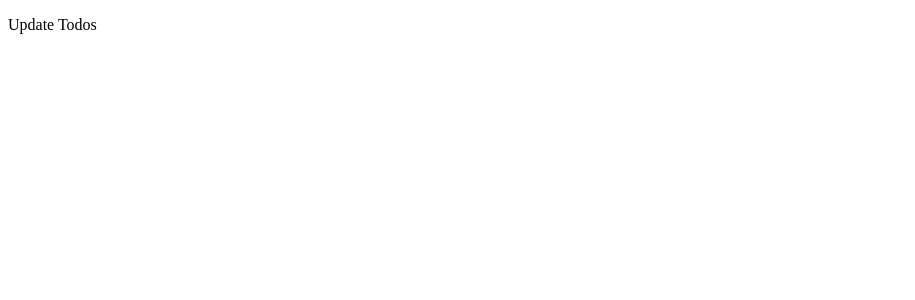
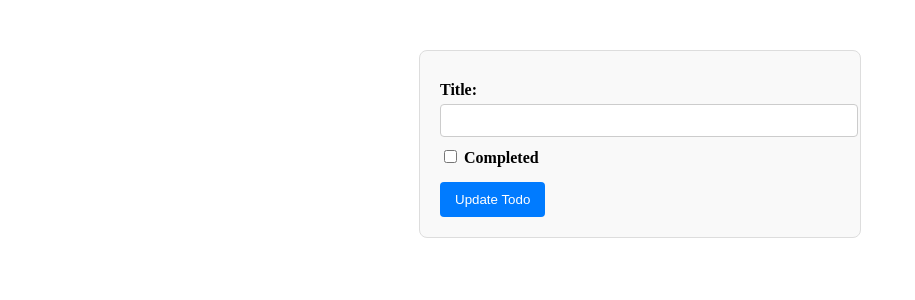
Before and after one commit to Kingdom-Scripts/Todo.App, an Angular app: page /update/1 in a window 1280 px wide. Shown: the top 300 px of the page, without its empty margins (0-915 px from the left). Built offline with nearby package versions, Linux system fonts and the light colour scheme; no server answers.

Commit message:
update todo and todo detail created

```diff
--- a/angular.json
+++ b/angular.json
@@ -98,5 +98,8 @@
         }
       }
     }
+  },
+  "cli": {
+    "analytics": "861acdad-8e0e-471b-b1e8-b8f0c2359315"
   }
 }
--- a/src/app/app.config.ts
+++ b/src/app/app.config.ts
@@ -1,8 +1,24 @@
+// import { ApplicationConfig, provideZoneChangeDetection } from '@angular/core';
+// import { provideRouter } from '@angular/router';
+
+// import { routes } from './app.routes';
+
+// export const appConfig: ApplicationConfig = {
+//   providers: [provideZoneChangeDetection({ eventCoalescing: true }), provideRouter(routes)]
+// };
+
+
 import { ApplicationConfig, provideZoneChangeDetection } from '@angular/core';
 import { provideRouter } from '@angular/router';
+import { provideHttpClient } from '@angular/common/http';
+
 
 import { routes } from './app.routes';
 
 export const appConfig: ApplicationConfig = {
-  providers: [provideZoneChangeDetection({ eventCoalescing: true }), provideRouter(routes)]
+  providers: [
+    provideHttpClient(),
+    provideRouter(routes),
+    provideZoneChangeDetection({ eventCoalescing: true }),
+  ],
 };
--- a/src/app/todo-detail/todo-detail.component.html
+++ b/src/app/todo-detail/todo-detail.component.html
@@ -1 +1,8 @@
-<p>Todo Detail</p>
+<!-- <p>Todo Detail</p> -->
+
+<div *ngIf="todo" class="todo-container" >
+  <h2>Todo Details</h2>
+  <p><strong>ID:</strong> {{ todo.id }}</p>
+  <p><strong>Title:</strong> {{ todo.title }}</p>
+  <p><strong>Completed:</strong> {{ todo.completed ? 'Yes' : 'No' }}</p>
+</div>
--- a/src/app/todo-detail/todo-detail.component.scss
+++ b/src/app/todo-detail/todo-detail.component.scss
@@ -0,0 +1,34 @@
+
+body {
+  font-family: Arial, sans-serif;
+  background-color: #f0f2f5;
+}
+
+.todo-container {
+  max-width: 500px;
+  margin: 30px auto;
+  padding: 20px;
+  border: 1px solid #eee;
+  border-radius: 8px;
+  background-color: #fff;
+
+  h2 {
+    text-align: center;
+    margin-bottom: 20px;
+  }
+
+  p {
+    margin: 10px 0;
+    font-size: 16px;
+  }
+
+  .completed {
+    color: green;
+    font-weight: bold;
+  }
+
+  .not-completed {
+    color: red;
+    font-weight: bold;
+  }
+}
--- a/src/app/todo-detail/todo-detail.component.ts
+++ b/src/app/todo-detail/todo-detail.component.ts
@@ -1,10 +1,42 @@
-import { Component } from '@angular/core';
+// import { Component } from '@angular/core';
+
+// @Component({
+//   selector: 'todo-detail-root',
+//   templateUrl: './todo-detail.component.html',
+//   styleUrl: './todo-detail.component.scss',
+// })
+// export class TodoDetailComponent {
+//   title = 'Todo Detail';
+// }
+
+
+import { Component, OnInit } from '@angular/core';
+import { ActivatedRoute, RouterModule } from '@angular/router';
+import { HttpClient, HttpClientModule } from '@angular/common/http';
+import { CommonModule } from '@angular/common';
 
 @Component({
   selector: 'todo-detail-root',
+  standalone: true,
+  imports: [
+    CommonModule,
+    HttpClientModule,
+    RouterModule
+  ],
   templateUrl: './todo-detail.component.html',
-  styleUrl: './todo-detail.component.scss',
+  styleUrls: ['./todo-detail.component.scss'],
 })
-export class TodoDetailComponent {
-  title = 'Todo Detail';
+export class TodoDetailComponent implements OnInit {
+  todo: any;
+  private apiUrl = 'https://jsonplaceholder.typicode.com/todos';
+
+  constructor(private route: ActivatedRoute, private http: HttpClient) {}
+
+  ngOnInit(): void {
+    const id = this.route.snapshot.paramMap.get('id');
+    this.http.get(`${this.apiUrl}/${id}`).subscribe((data) => {
+      this.todo = data;
+      console.log(this.todo);
+    });
+  }
 }
--- a/src/app/update-todo/update-todo.component.html
+++ b/src/app/update-todo/update-todo.component.html
@@ -1 +1,12 @@
-<p>Update Todos</p>
+<!-- <p>Update Todos</p> -->
+ <form [formGroup]="todoForm" (ngSubmit)="onSubmit()">
+  <label>Title:</label>
+  <input type="text" formControlName="title" />
+
+  <label>
+    <input type="checkbox" formControlName="completed" />
+    Completed
+  </label>
+
+  <button type="submit">Update Todo</button>
+</form>
--- a/src/app/update-todo/update-todo.component.scss
+++ b/src/app/update-todo/update-todo.component.scss
@@ -0,0 +1,36 @@
+form {
+  max-width: 400px;
+  margin: 50px auto;
+  padding: 20px;
+  border: 1px solid #ddd;
+  border-radius: 8px;
+  background-color: #f9f9f9;
+
+  label {
+    display: block;
+    margin-top: 10px;
+    font-weight: bold;
+  }
+
+  input[type='text'] {
+    width: 100%;
+    padding: 8px;
+    margin-top: 5px;
+    border-radius: 4px;
+    border: 1px solid #ccc;
+  }
+
+  button {
+    margin-top: 15px;
+    padding: 10px 15px;
+    background-color: #007bff;
+    border: none;
+    border-radius: 4px;
+    color: white;
+    cursor: pointer;
+  }
+
+  button:hover {
+    background-color: #0056b3;
+  }
+}
--- a/src/app/update-todo/update-todo.component.ts
+++ b/src/app/update-todo/update-todo.component.ts
@@ -1,10 +1,66 @@
-import { Component } from '@angular/core';
+// import { Component } from '@angular/core';
+
+// @Component({
+//   selector: 'update-todo-root',
+//   templateUrl: './update-todo.component.html',
+//   styleUrl: './update-todo.component.scss',
+// })
+// export class UpdateTodoComponent {
+//   title = 'Update Todo';
+// }
+
+
+
+
+import { Component, OnInit } from '@angular/core';
+import { ActivatedRoute, Router, RouterModule } from '@angular/router';
+import { HttpClient, HttpClientModule } from '@angular/common/http';
+import { FormBuilder, FormGroup, ReactiveFormsModule, FormsModule } from '@angular/forms';
+import { CommonModule } from '@angular/common';
 
 @Component({
   selector: 'update-todo-root',
+  standalone: true,
+  imports: [
+    CommonModule,
+    ReactiveFormsModule,
+    FormsModule,
+    RouterModule,
+    HttpClientModule
+  ],
   templateUrl: './update-todo.component.html',
-  styleUrl: './update-todo.component.scss',
+  styleUrls: ['./update-todo.component.scss'],
 })
-export class UpdateTodoComponent {
-  title = 'Update Todo';
+export class UpdateTodoComponent implements OnInit {
+  todoForm!: FormGroup;
+  private apiUrl = 'https://jsonplaceholder.typicode.com/todos';
+  todoId!: string;
+
+  constructor(
+    private route: ActivatedRoute,
+    private fb: FormBuilder,
+    private http: HttpClient,
+    private router: Router
+  ) {}
+
+  ngOnInit(): void {
+    this.todoId = this.route.snapshot.paramMap.get('id')!;
+    this.todoForm = this.fb.group({
+      title: [''],
+      completed: [false],
+    });
+
+    this.http.get(`${this.apiUrl}/${this.todoId}`).subscribe((data: any) => {
+      this.todoForm.patchValue({
+        title: data.title,
+        completed: data.completed,
+      });
+    });
+  }
+
+  onSubmit() {
+    console.log('Form submitted:', this.todoForm.value);
+    alert('This is a fake update for now!');
+    this.router.navigate(['/']);
+  }
 }
```
